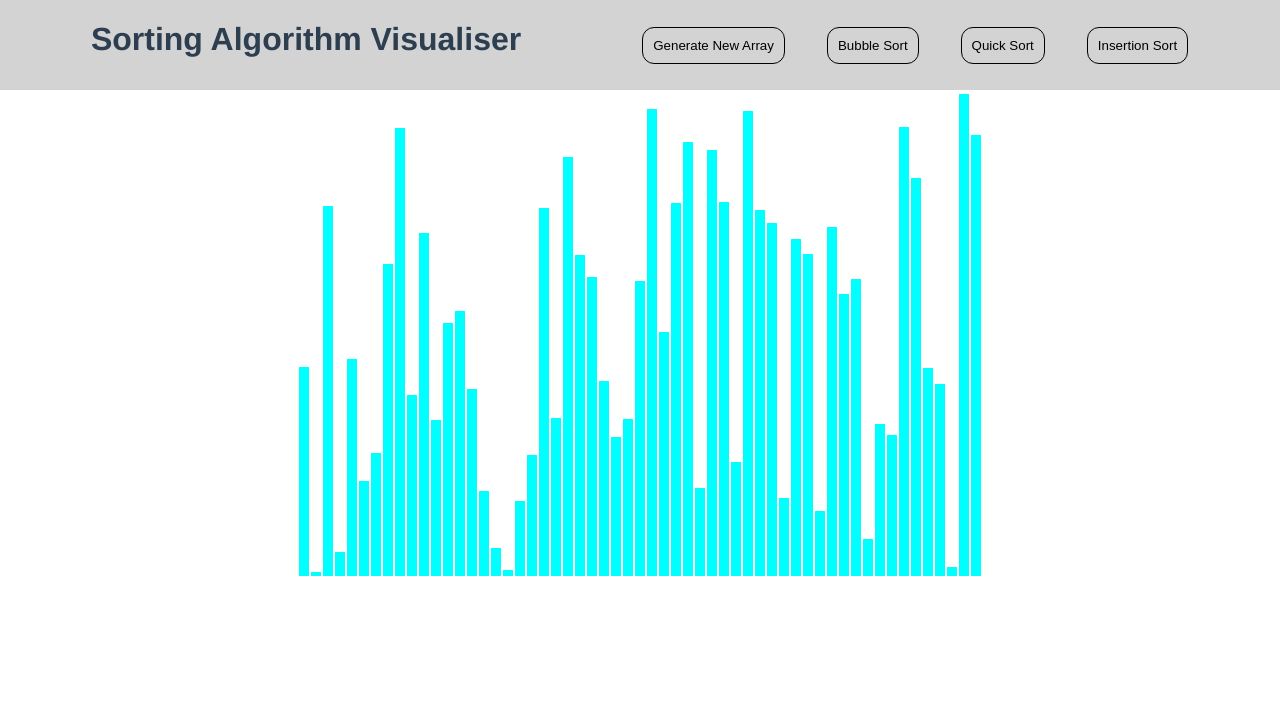
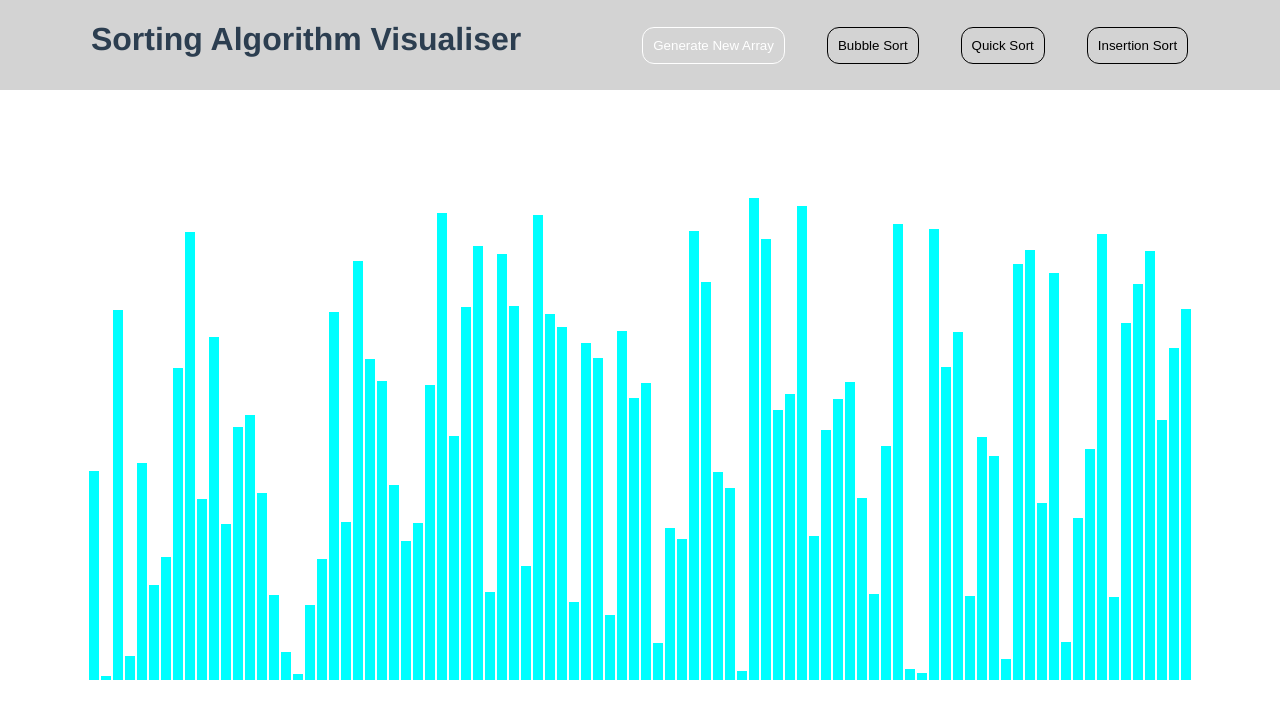
Before and after one commit to SteveWalsh1989/Sorting_Algorithm_Visualiser_VueJS, a Vue app: page / in a window 1280 px wide. In both pictures the pointer is over the button "Generate New Array". Shown: the top 718 px of the page. Built offline with nearby package versions, Linux system fonts and the light colour scheme.

Commit message:
spacing, size for screen and button hovering

```diff
--- a/src/components/SortingVisualiser/sorting_vis.css
+++ b/src/components/SortingVisualiser/sorting_vis.css
@@ -18,6 +18,9 @@ display: inline-block;
 
 }
 
+.list_container{
+    margin-top: 15vh;
+}
 
 .buttons{
     margin: 20px;
@@ -28,6 +31,12 @@ display: inline-block;
     color: black;
     padding: 10px;
 }
+
+.buttons:hover {
+    background-color: rgba(221, 214, 215, 0.062);
+    color: white;
+    border: 1px solid white;
+  }
 
 
 .header{
--- a/src/components/SortingVisualiser/sorting_vis.js
+++ b/src/components/SortingVisualiser/sorting_vis.js
@@ -6,7 +6,7 @@ export default {
         sorted: false,
         num_list: [],
         delay: 1000,
-        list_size: 60,
+        list_size: 100,
         list_min:2,
         list_max: 500,
         compare_val_1: 0,
--- a/src/components/SortingVisualiser/sorting_vis.vue
+++ b/src/components/SortingVisualiser/sorting_vis.vue
@@ -20,7 +20,6 @@
   </div>
 
 
-  </div>
 
  <!-- ----------------
     MAIN VISUALISER
@@ -41,7 +40,7 @@
     </div>
 
 
-
+ </div>
 </template>
 
 <script src="./sorting_vis.js"></script>
```
